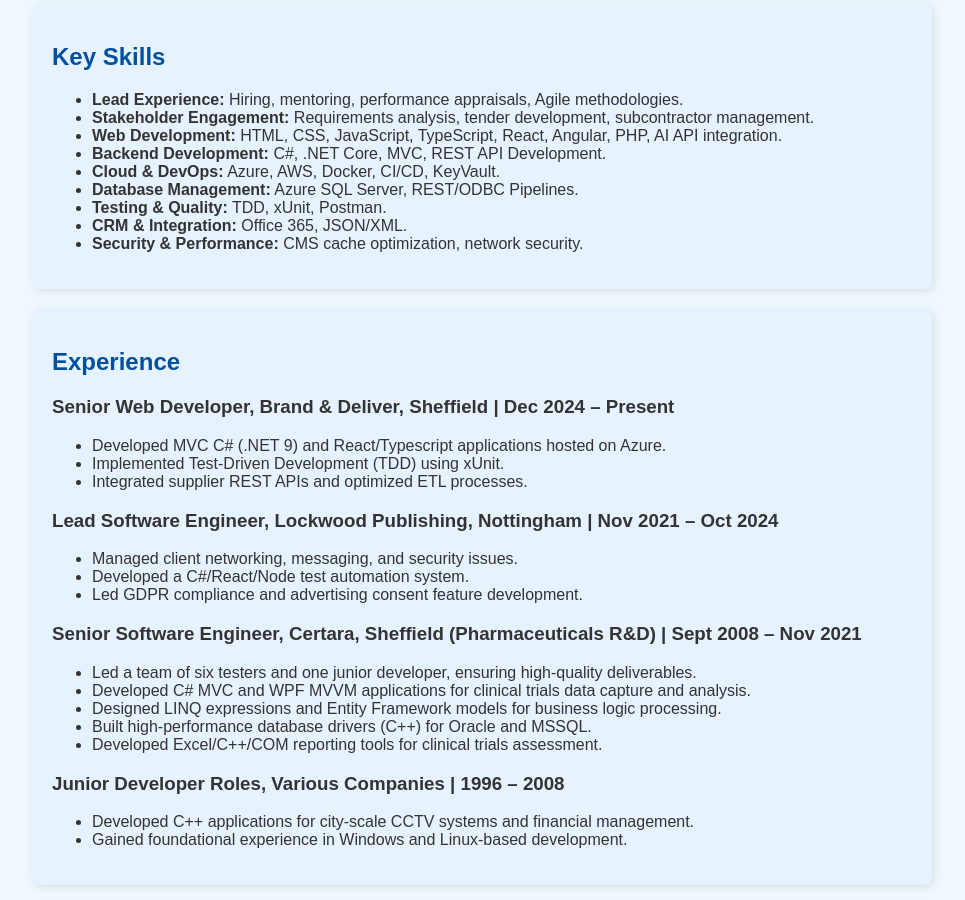
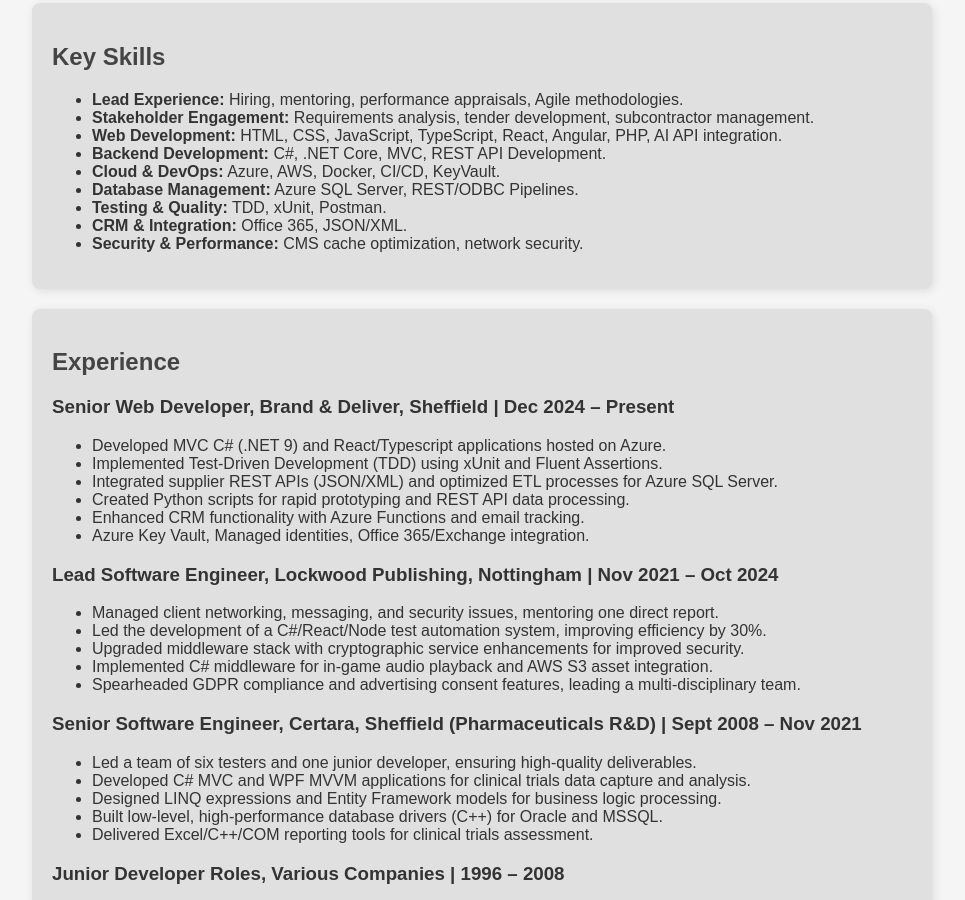
Before and after one commit to pahayward/pahayward.github.io, a plain HTML site: page index.html in a window 1280 px wide. Shown: the part 410-1310 px from the top of the page, without its empty margins (158-1123 px from the left). Drawn offline with Linux system fonts and the light colour scheme.

Commit message:
Update index.html

```diff
--- a/index.html
+++ b/index.html
@@ -7,7 +7,7 @@
     <style>
         body {
             font-family: Arial, sans-serif;
-            background-color: #f0f8ff;
+            background-color: #f5f5f5;
             color: #333;
             margin: 0;
             padding: 20px;
@@ -17,14 +17,19 @@
             margin: auto;
         }
         .section {
-            background: #e6f2ff;
+            background: #e0e0e0;
             padding: 20px;
             margin: 20px 0;
             border-radius: 8px;
             box-shadow: 2px 2px 10px rgba(0, 0, 0, 0.1);
+            transition: transform 0.3s ease, box-shadow 0.3s ease;
+        }
+        .section:hover {
+            transform: scale(1.05);
+            box-shadow: 4px 4px 20px rgba(0, 0, 0, 0.2);
         }
         h1, h2 {
-            color: #00509e;
+            color: #444;
         }
         .contact {
             text-align: center;
@@ -63,15 +68,20 @@
             <h3>Senior Web Developer, Brand & Deliver, Sheffield | Dec 2024 – Present</h3>
             <ul>
                 <li>Developed MVC C# (.NET 9) and React/Typescript applications hosted on Azure.</li>
-                <li>Implemented Test-Driven Development (TDD) using xUnit.</li>
-                <li>Integrated supplier REST APIs and optimized ETL processes.</li>
+                <li>Implemented Test-Driven Development (TDD) using xUnit and Fluent Assertions.</li>
+                <li>Integrated supplier REST APIs (JSON/XML) and optimized ETL processes for Azure SQL Server.</li>
+                <li>Created Python scripts for rapid prototyping and REST API data processing.</li>
+                <li>Enhanced CRM functionality with Azure Functions and email tracking.</li>
+                <li>Azure Key Vault, Managed identities, Office 365/Exchange integration.</li>
             </ul>
 
             <h3>Lead Software Engineer, Lockwood Publishing, Nottingham | Nov 2021 – Oct 2024</h3>
             <ul>
-                <li>Managed client networking, messaging, and security issues.</li>
-                <li>Developed a C#/React/Node test automation system.</li>
-                <li>Led GDPR compliance and advertising consent feature development.</li>
+                <li>Managed client networking, messaging, and security issues, mentoring one direct report.</li>
+                <li>Led the development of a C#/React/Node test automation system, improving efficiency by 30%.</li>
+                <li>Upgraded middleware stack with cryptographic service enhancements for improved security.</li>
+                <li>Implemented C# middleware for in-game audio playback and AWS S3 asset integration.</li>
+                <li>Spearheaded GDPR compliance and advertising consent features, leading a multi-disciplinary team.</li>
             </ul>
 
             <h3>Senior Software Engineer, Certara, Sheffield (Pharmaceuticals R&D) | Sept 2008 – Nov 2021</h3>
@@ -79,8 +89,8 @@
                 <li>Led a team of six testers and one junior developer, ensuring high-quality deliverables.</li>
                 <li>Developed C# MVC and WPF MVVM applications for clinical trials data capture and analysis.</li>
                 <li>Designed LINQ expressions and Entity Framework models for business logic processing.</li>
-                <li>Built high-performance database drivers (C++) for Oracle and MSSQL.</li>
-                <li>Developed Excel/C++/COM reporting tools for clinical trials assessment.</li>
+                <li>Built low-level, high-performance database drivers (C++) for Oracle and MSSQL.</li>
+                <li>Delivered Excel/C++/COM reporting tools for clinical trials assessment.</li>
             </ul>
 
             <h3>Junior Developer Roles, Various Companies | 1996 – 2008</h3>
```
